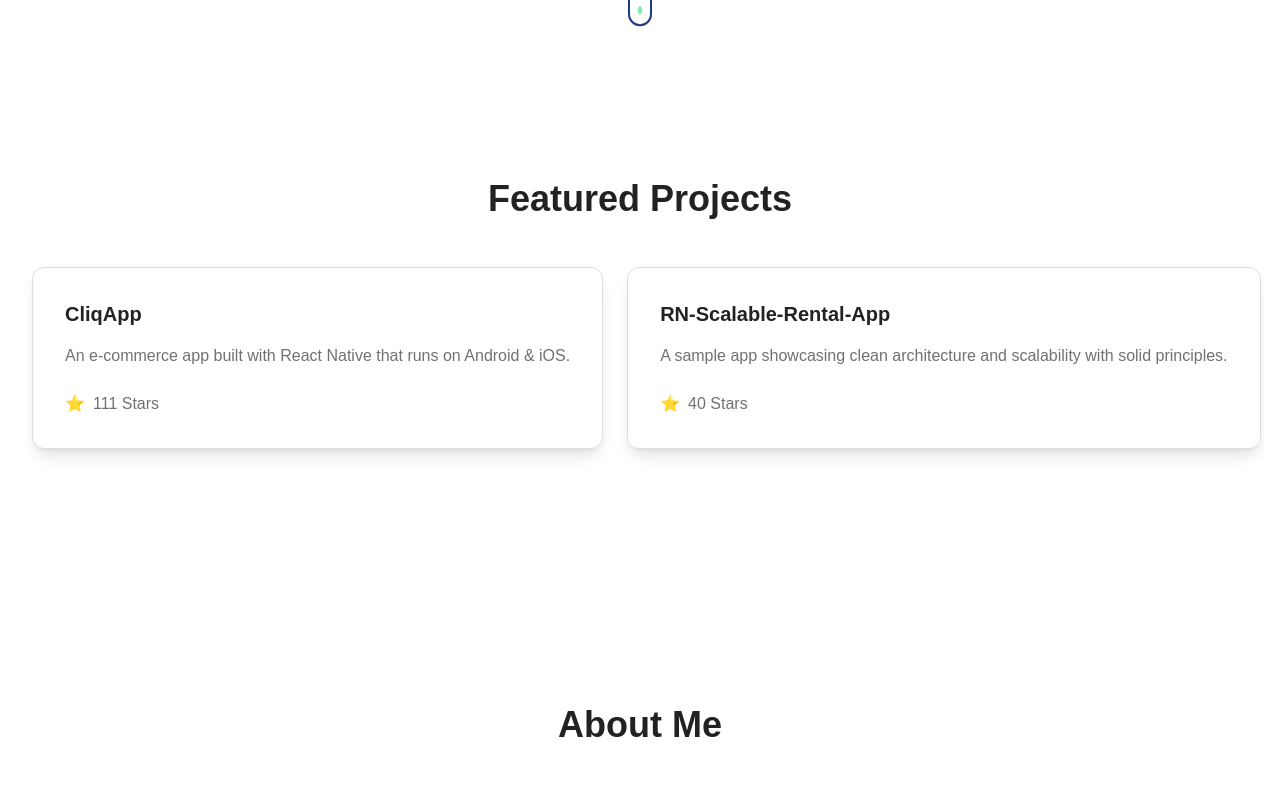
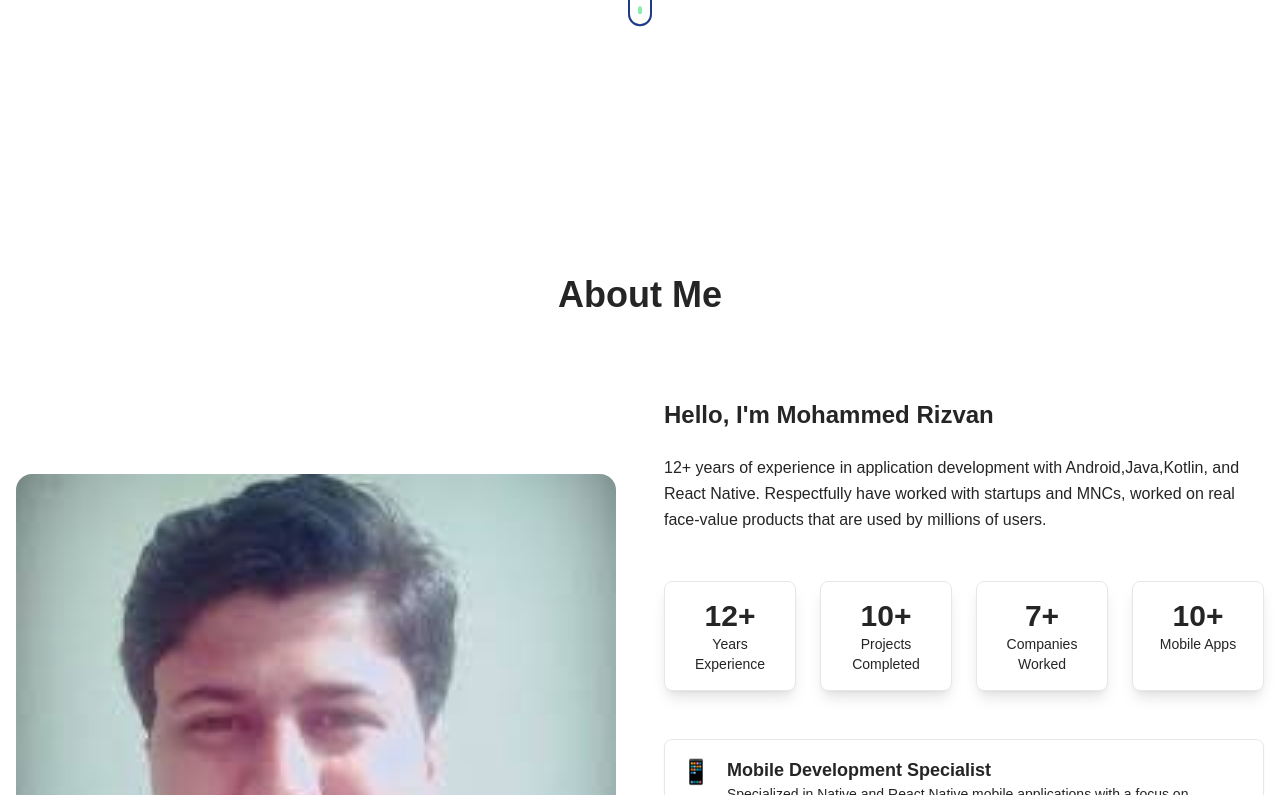
Before and after one commit to llRizvanll/rizvanwork_, a Next.js app: page / in a window 1280 px wide. Shown: the part 685-1480 px from the top of the page. Built offline with nearby package versions, Linux system fonts and the light colour scheme; a web font is replaced by a local one.

Commit message:
airbnb theme

```diff
--- a/app/page.tsx
+++ b/app/page.tsx
@@ -11,7 +11,6 @@ import Contact from './components/Contact'
 import Navbar from './components/Navbar'
 import { useEffect } from 'react'
 import CompanyLogos from './components/CompanyLogos'
-import GitHubRepos from './components/GitHubRepos'
 
 export default function Home() {
   const { scrollYProgress } = useScroll()
@@ -33,12 +32,20 @@ export default function Home() {
   }, [])
 
   return (
-    <main className="bg-airbnb-white min-h-screen">
+    <main className="relative">
+      {/* Progress bar */}
+      <motion.div
+        className="fixed top-0 left-0 right-0 h-1 bg-fb-blue transform-origin-left z-50"
+        style={{ scaleX: scrollYProgress }}
+      />
+
       <Navbar />
-      <Hero />
-      <GitHubRepos />
+
       <div className="relative">
         <section className="relative z-10">
+          <Hero />
+        </section>
+        <section className="relative z-20">
           <About />
         </section>
         <section className="relative z-20">
```
